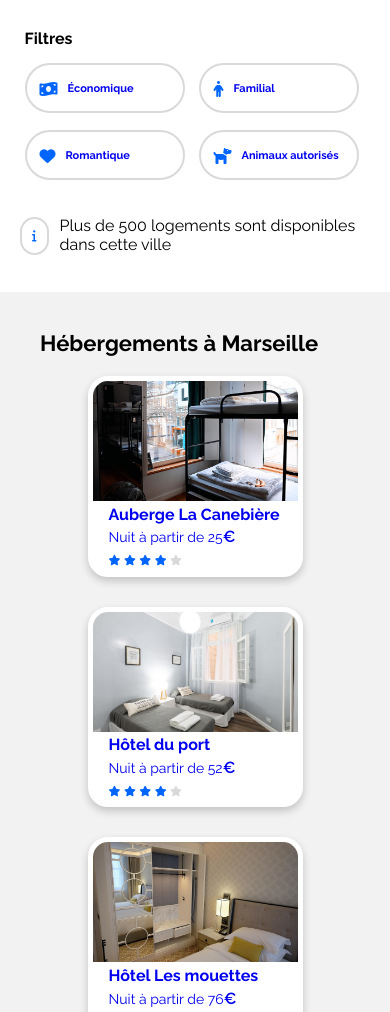
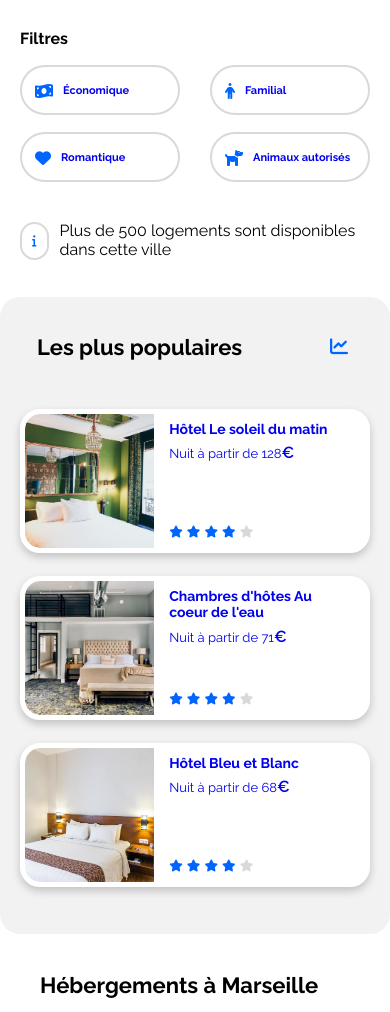
Before and after one commit to kharoncode/OC-P2, a plain HTML site: page booki/index.html in a window 390 px wide. Shown: the part 320-1332 px from the top of the page. Drawn offline with Linux system fonts and the light colour scheme.

Commit message:
media queries phone 50%

```diff
--- a/booki/css/style.css
+++ b/booki/css/style.css
@@ -193,10 +193,8 @@
             align-items: center;
         }
 
-        .search-filter h4{
-            display: flex;
-            justify-content: center;
-            align-items: center;
+        .filter-items{
+            margin-right: 10px;
         }
 
         .search-filter i{
@@ -209,6 +207,7 @@
             font-weight: 700;
             line-height: 19.96px;
             height: 100%;
+            max-height: 50px;
         }
 
         .search-info {
@@ -642,13 +641,17 @@
         }
 
     /* Filter-768 */
-        .search-filter{
+    /*     .search-filter{
             max-width: initial;
             height: initial;
             width: 98%;
             display: grid;
             justify-content: center;
             gap: 15px 14px;
+        }
+
+        .filter-items{
+            margin: 0;
         }
 
         .item1 {
@@ -684,7 +687,35 @@
             padding: 16px 16px 14px 13px;
             margin-bottom: 2px;
             min-width: 160px;
+            max-height: 50px;
+            font-size: 0.6875em;
+        } */
+
+
+        .search-filter{
+            margin-bottom: 40px;
+            max-width: initial;
+            height: initial;
+            width: 100%;
+            display: flex;
+            justify-content: space-between;
+            flex-wrap: wrap;
+            gap: 17px 14px;
+        }
+
+        .filter-items{
+            margin: 0;
+        }
+
+        .search-filter h4{
+            justify-content: initial;
+            width: 100%;
+        }
+
+        .btn-filter{
+            padding: 16px 16px 14px 13px;
             width: 50%;
+            min-width: 160px;
             max-height: 50px;
             font-size: 0.6875em;
         }
@@ -701,14 +732,36 @@
     .main{
         width: 100%;
     }
-    /* Hosting-768 */
-     .main-hosting{
-        border-radius: 0;
+
+    .hosting{
+        flex-direction: column-reverse
     }
 
     /* Popular-768  */
     .main-popular{
-        background-color: #FFFFFF;
+        background-color: #F2F2F2;
+        min-width: initial;
+    }
+
+    .popular-window{
+        margin: 0;
+        padding: 26px 20px 47px 20px ;
+        width: 100%;
+    }
+
+    .popular-container{
+        width: 100%;
+    }
+
+    .img-popular{
+        width: 38.02%;
+        max-width: 137px;
+    }
+
+    /* Hosting-768 */
+        .main-hosting{
+        border-radius: 0;
+        background-color: #fff;
         }
 
     /* Activity-768 */
--- a/booki/index.html
+++ b/booki/index.html
@@ -49,13 +49,22 @@
             <a href="#" class="media-small"><li class="btn-search"><i class="fa-solid fa-magnifying-glass"></i></li></a>
         </ul>
 
+        <!-- <article class="search-filter">
+            <h4 class="center filter-items item1">Filtres</h4>
+            <a href="#"><div class="btn btn-filter filter-items item2"><i class="fa-solid fa-money-bill-wave"></i>Économique</div></a>
+            <a href="#"><div class="btn btn-filter filter-items item3"><i class="fa-solid fa-person"></i>Familial</div></a>
+            <a href="#"><div class="btn btn-filter filter-items item4"><i class="fa-solid fa-heart"></i>Romantique</div></a>
+            <a href="#"><div class="btn btn-filter filter-items item5"><i class="fa-solid fa-dog"></i>Animaux autorisés</div></a>
+        </article> -->
+
         <article class="search-filter">
-            <h4 class="item1">Filtres</h4>
-            <a href="#"><div class="btn btn-filter item2"><i class="fa-solid fa-money-bill-wave"></i>Économique</div></a>
-            <a href="#"><div class="btn btn-filter item3"><i class="fa-solid fa-person"></i>Familial</div></a>
-            <a href="#"><div class="btn btn-filter item4"><i class="fa-solid fa-heart"></i>Romantique</div></a>
-            <a href="#"><div class="btn btn-filter item5"><i class="fa-solid fa-dog"></i>Animaux autorisés</div></a>
+            <h4 class="center filter-items">Filtres</h4>
+            <a href="#"><div class="btn btn-filter filter-items"><i class="fa-solid fa-money-bill-wave"></i>Économique</div></a>
+            <a href="#"><div class="btn btn-filter filter-items"><i class="fa-solid fa-person"></i>Familial</div></a>
+            <a href="#"><div class="btn btn-filter filter-items"><i class="fa-solid fa-heart"></i>Romantique</div></a>
+            <a href="#"><div class="btn btn-filter filter-items"><i class="fa-solid fa-dog"></i>Animaux autorisés</div></a>
         </article>
+
 
 
     </div>
```
Lines whose indentation alone changed are shown as unchanged.
